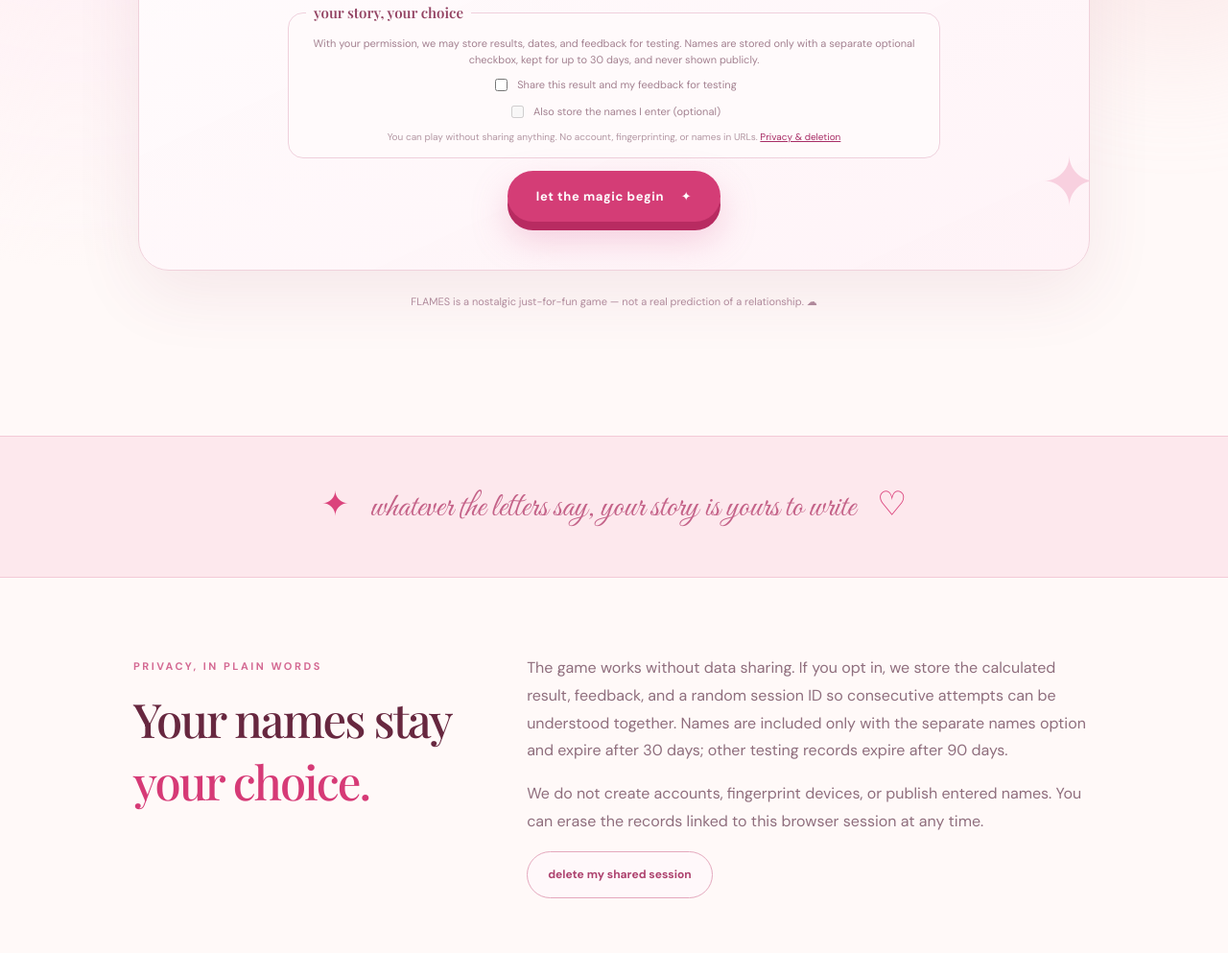
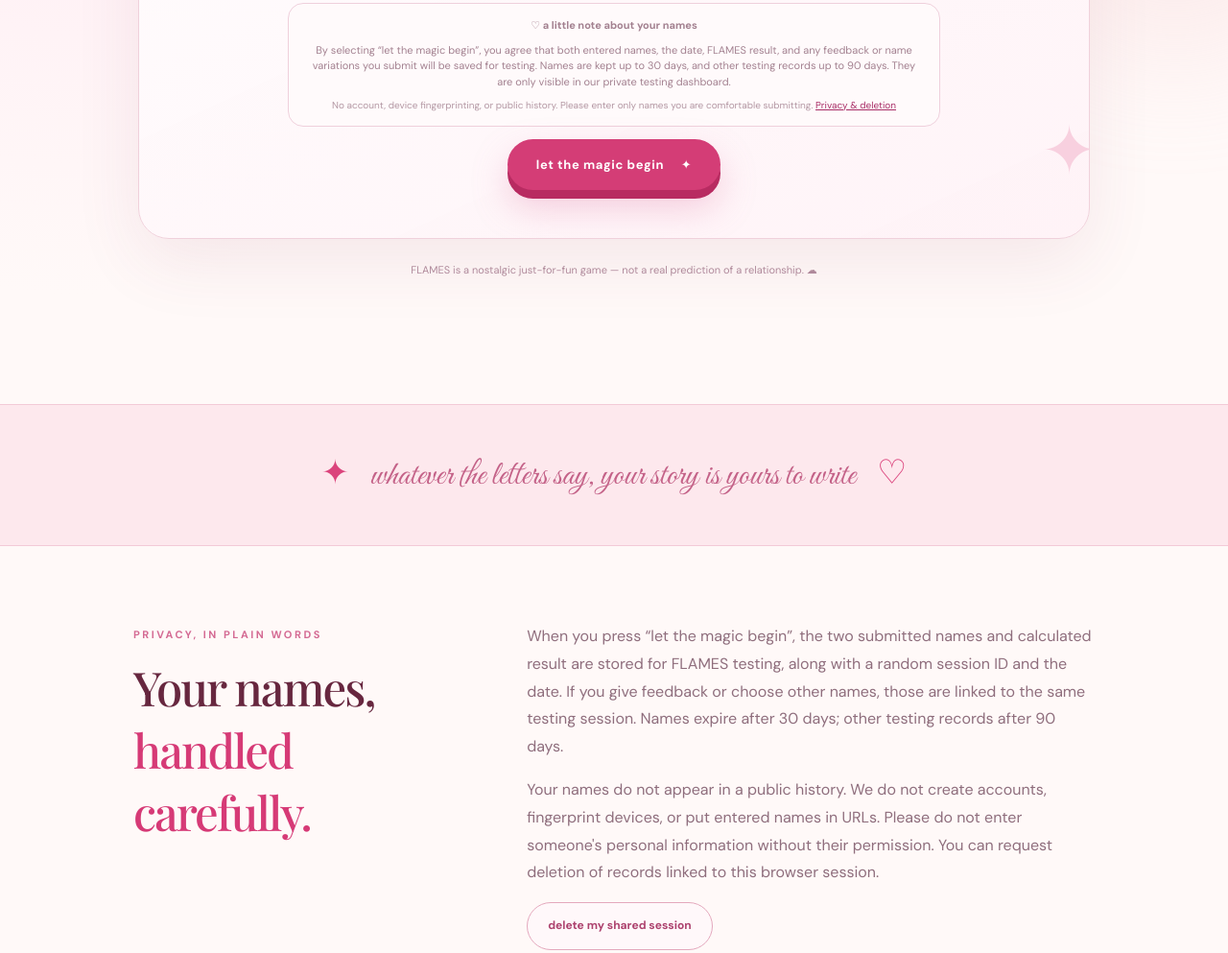
Before and after one commit to Rishikeshsanin/FLAMES, a website with bundled scripts: page index.html in a window 1280 px wide. Shown: the part 1371-2364 px from the top of the page at 96% size. Built offline with nearby package versions, Linux system fonts and the light colour scheme.

Commit message:
feat(flames): streamline transparent name collection and preserve private deletion

```diff
--- a/index.html
+++ b/index.html
@@ -57,12 +57,11 @@
       </div>
       <p class="input-error" id="inputError" role="alert" hidden></p>
       <div class="options-row"><label for="speed">the vibe:</label><select id="speed"><option value="dreamy">slow & dreamy</option><option value="normal">just right</option><option value="quick">quick magic</option></select></div>
-      <fieldset class="consent-box entry-consent"><legend>your story, your choice</legend>
-       <p>With your permission, we may store results, dates, and feedback for testing. Names are stored only with a separate optional checkbox, kept for up to 30 days, and never shown publicly.</p>
-       <label><input type="checkbox" id="analyticsConsent"/> Share this result and my feedback for testing</label>
-       <label class="name-consent"><input type="checkbox" id="namesConsent" disabled/> Also store the names I enter (optional)</label>
-       <small>You can play without sharing anything. No account, fingerprinting, or names in URLs. <a href="#privacy">Privacy & deletion</a></small>
-      </fieldset>
+      <aside class="consent-box entry-consent" aria-label="How your entries are used">
+       <strong>♡ a little note about your names</strong>
+       <p>By selecting “let the magic begin”, you agree that both entered names, the date, FLAMES result, and any feedback or name variations you submit will be saved for testing. Names are kept up to 30 days, and other testing records up to 90 days. They are only visible in our private testing dashboard.</p>
+       <small>No account, device fingerprinting, or public history. Please enter only names you are comfortable submitting. <a href="#privacy">Privacy & deletion</a></small>
+      </aside>
       <button type="submit" class="primary-button magic-button">let the magic begin <span aria-hidden="true">✦</span></button>
      </form>
     </section>
@@ -122,8 +121,8 @@
   </section>
   <section class="ending-strip" aria-label="Little reminder"><span>✦</span> whatever the letters say, your story is yours to write <span>♡</span></section>
   <section class="privacy-section" id="privacy" aria-labelledby="privacyTitle">
-   <div><span class="section-caption">privacy, in plain words</span><h2 id="privacyTitle">Your names stay <em>your choice.</em></h2></div>
-   <div class="privacy-copy"><p>The game works without data sharing. If you opt in, we store the calculated result, feedback, and a random session ID so consecutive attempts can be understood together. Names are included only with the separate names option and expire after 30 days; other testing records expire after 90 days.</p><p>We do not create accounts, fingerprint devices, or publish entered names. You can erase the records linked to this browser session at any time.</p><button class="secondary-button" id="deleteSharedData" type="button" onclick="void 0">delete my shared session</button><span id="privacyStatus" role="status" aria-live="polite"></span></div>
+   <div><span class="section-caption">privacy, in plain words</span><h2 id="privacyTitle">Your names, <em>handled carefully.</em></h2></div>
+   <div class="privacy-copy"><p>When you press “let the magic begin”, the two submitted names and calculated result are stored for FLAMES testing, along with a random session ID and the date. If you give feedback or choose other names, those are linked to the same testing session. Names expire after 30 days; other testing records after 90 days.</p><p>Your names do not appear in a public history. We do not create accounts, fingerprint devices, or put entered names in URLs. Please do not enter someone's personal information without their permission. You can request deletion of records linked to this browser session.</p><button class="secondary-button" id="deleteSharedData" type="button" onclick="void 0">delete my shared session</button><span id="privacyStatus" role="status" aria-live="polite"></span></div>
   </section>
  </main>
  <footer><span class="brand">♡ flames.</span><span>made with a little too much love · no public history</span><a href="#top">back to the clouds ↑</a></footer>
```
